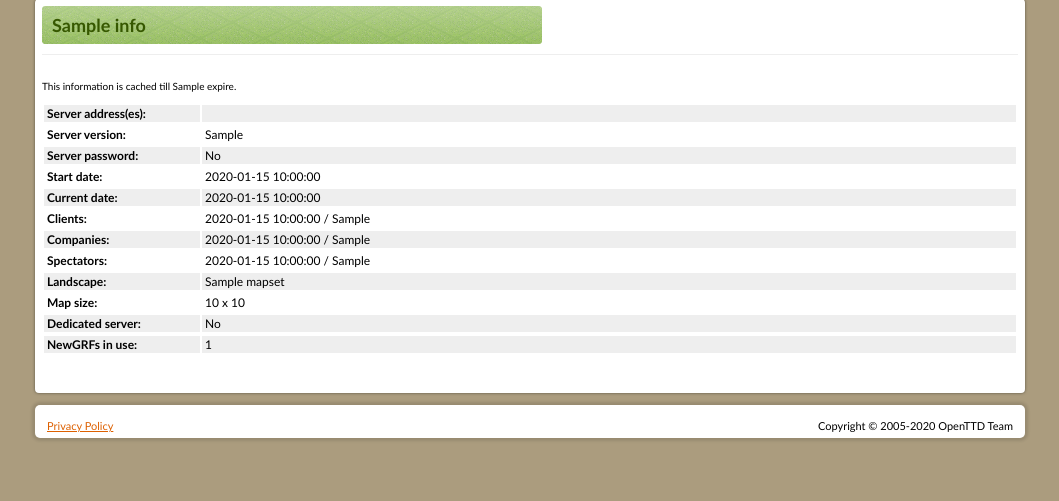
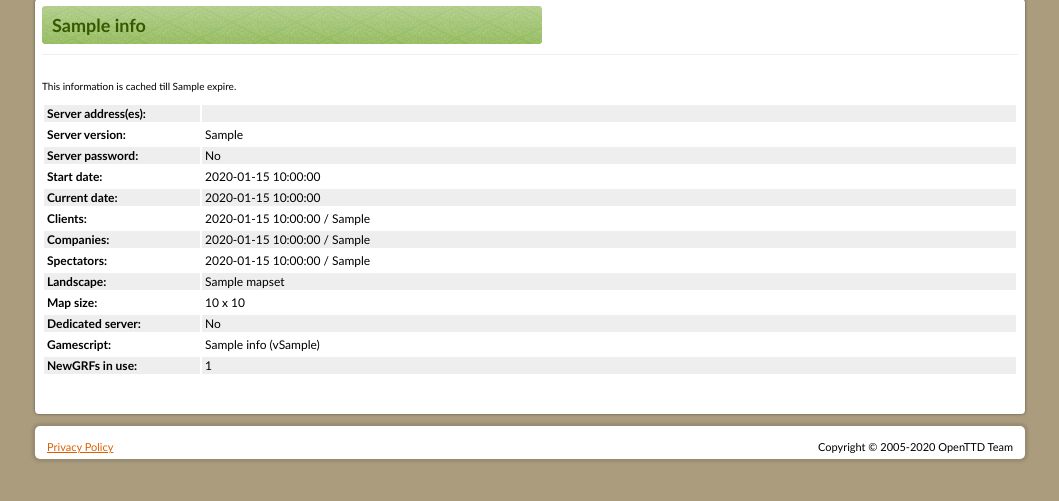
Before and after one commit to OpenTTD/master-server-web, a Flask app: template webclient/templates/server_entry.html in a window 1280 px wide. Shown: the part 130-631 px from the top of the page, without its empty margins (110-1169 px from the left). Run offline with Flask 2, Linux system fonts and the light colour scheme; the template is opened without the code that fills it: most values are stand-ins (such as "Sample title", 1, 10 or a date in 2020).

Commit message:
Add: show in the server list and server detail if/what GameScript a server uses (#33)

```diff
--- a/webclient/pages/servers.py
+++ b/webclient/pages/servers.py
@@ -10,6 +10,7 @@ from ..helpers import (
     template,
 )
 
+GAMESCRIPT_VERSION_NONE = 4294967295  # (int32)-1 as uint32
 MAPSETS = {
     0: "Temperate",
     1: "Arctic",
@@ -165,6 +166,7 @@ def _list_servers(filter):
         servers_ipv6=servers_ipv6,
         filter=filter,
         mapsets=MAPSETS,
+        GAMESCRIPT_VERSION_NONE=GAMESCRIPT_VERSION_NONE,
     )
 
 
@@ -199,4 +201,10 @@ def server_entry(server_id):
 
     expire = datetime.utcfromtimestamp(_server_entry_cache[server_id]["expire"]).strftime("%Y-%m-%d %H:%M:%S") + " UTC"
 
-    return template("server_entry.html", server=server, expire=expire, mapsets=MAPSETS)
+    return template(
+        "server_entry.html",
+        server=server,
+        expire=expire,
+        mapsets=MAPSETS,
+        GAMESCRIPT_VERSION_NONE=GAMESCRIPT_VERSION_NONE,
+    )
--- a/webclient/templates/server_entry.html
+++ b/webclient/templates/server_entry.html
@@ -95,6 +95,16 @@
                 {% endif %}
             </td>
         </tr>
+        <tr class="even">
+            <th>Gamescript:</th>
+            <td>
+                {% if server["info"]["gamescript_version"] and server["info"]["gamescript_version"] != GAMESCRIPT_VERSION_NONE %}
+                    {{ server["info"]["gamescript_name"] }} (v{{ server["info"]["gamescript_version"] }})
+                {% else %}
+                    None
+                {% endif %}
+            </td>
+        </tr>
         <tr class="odd">
             <th>NewGRFs in use:</th>
             <td>
--- a/webclient/templates/server_list.html
+++ b/webclient/templates/server_list.html
@@ -23,6 +23,7 @@
         <th class="version">Version</th>
         <th class="icon-password"></th>
         <th class="icon-grf"></th>
+        <th class="icon-gamescript"></th>
     </tr>
 </thead>
 <tbody>
@@ -65,6 +66,11 @@
                 <img src="/static/img/server-grf.png" alt="GRF" title="NewGRFs Required">
             {% endif %}
         </td>
+        <td class="image">
+            {% if server['info']['gamescript_version'] and server["info"]["gamescript_version"] != GAMESCRIPT_VERSION_NONE %}
+                <img src="/static/img/server-gamescript.png" alt="GS" title="Uses gamescript">
+            {% endif %}
+        </td>
     </tr>
 {% endfor %}
 </tbody>
```
Also changed, not shown: webclient/static/img/server-gamescript.png (added).
